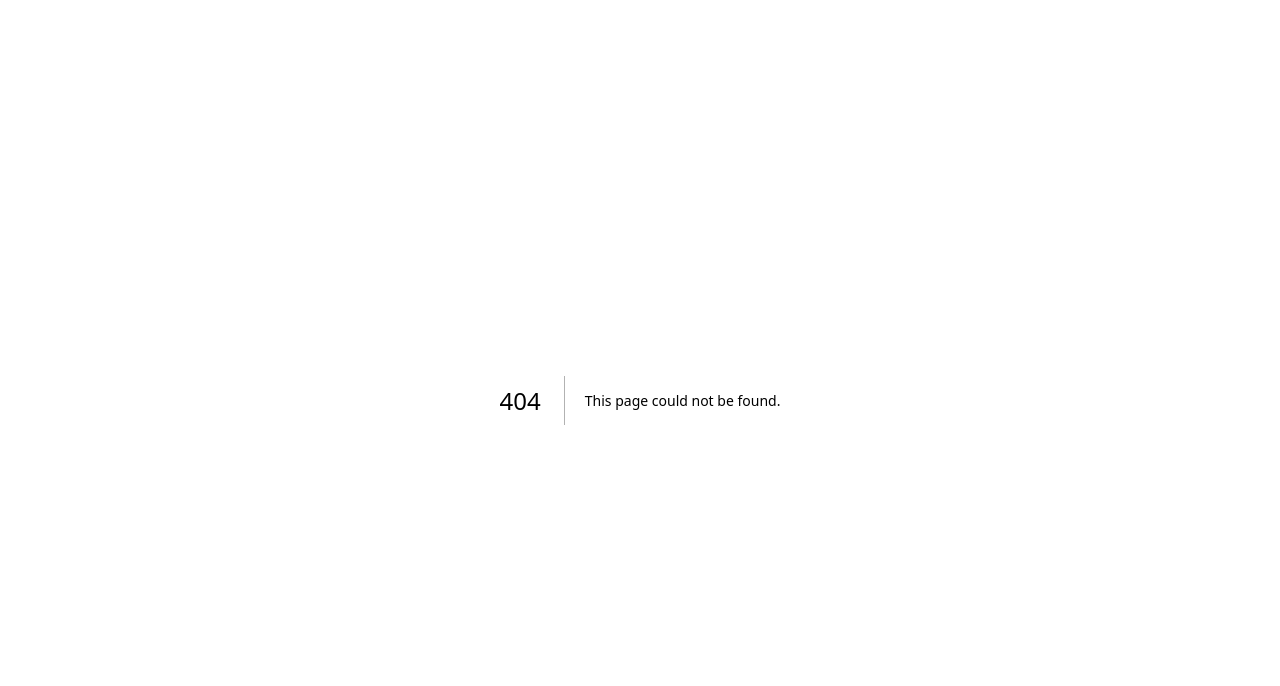
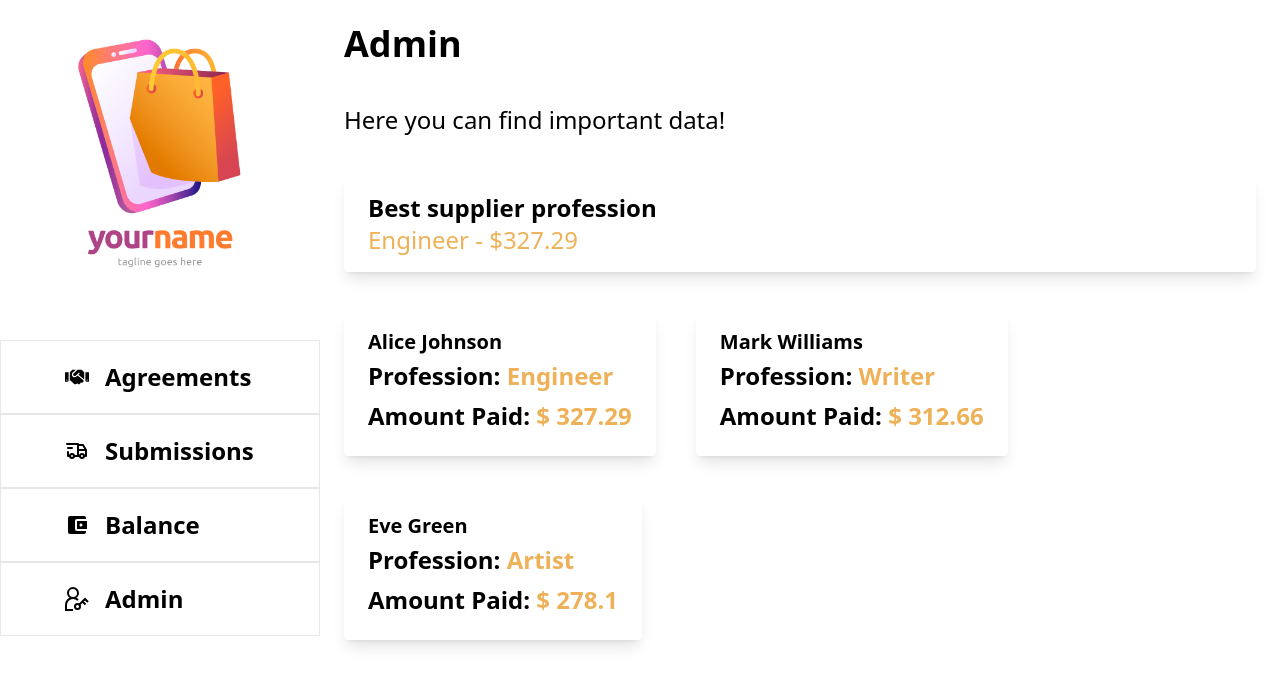
Before and after one commit to ManuelDevWeb/VendorManager_Nodejs_React, a Next.js app in the folder front/: page /admin in a window 1280 px wide. Before the commit this address had no page. Shown: the top 686 px of the page. Built offline with nearby package versions, Linux system fonts and the light colour scheme.

Commit message:
Feature: add some components and pages

```diff
--- a/front/src/components/Balance.tsx
+++ /dev/null
@@ -1,5 +0,0 @@
-const Balance = () => {
-  return <div>Balance</div>;
-};
-
-export { Balance };
--- /dev/null
+++ b/front/src/components/BestBuyerCard.tsx
@@ -0,0 +1,30 @@
+interface BestBuyerCardProps {
+  buyer: {
+    id: number;
+    firstName: string;
+    lastName: string;
+    profession: string;
+    amountPaid: number;
+  };
+}
+
+const BestBuyerCard = ({ buyer }: BestBuyerCardProps) => {
+  return (
+    <div className="max-w-sm rounded overflow-hidden shadow-lg">
+      <div className="px-6 py-4">
+        <div className="font-bold text-xl mb-1">
+          {buyer.firstName} {buyer.lastName}
+        </div>
+        <p className="mb-2 font-black text-2xl">
+          Profession: <span className="text-[#eeb158]">{buyer.profession}</span>
+        </p>
+        <p className="mb-2 font-black text-2xl ">
+          Amount Paid:{" "}
+          <span className="text-[#eeb158]"> $ {buyer.amountPaid} </span>
+        </p>
+      </div>
+    </div>
+  );
+};
+
+export { BestBuyerCard };
--- /dev/null
+++ b/front/src/components/ListSubmissions.tsx
@@ -0,0 +1,55 @@
+// Components
+import { SubmissionCard } from "./SubmissionCard";
+
+const data = [
+  {
+    id: 3,
+    description: "Sample submission 3",
+    price: 144.33,
+    paid: false,
+    paymentDate: null,
+    createdAt: "2023-10-09T05:37:28.683Z",
+    updatedAt: "2023-10-09T05:37:28.683Z",
+    AgreementId: 3,
+    Agreement: {
+      id: 3,
+      terms: "Sample terms for agreement 3",
+      status: "in_progress",
+      createdAt: "2023-10-09T05:37:28.682Z",
+      updatedAt: "2023-10-09T05:37:28.682Z",
+      SupplierId: 6,
+      BuyerId: 2,
+    },
+  },
+  {
+    id: 4,
+    description: "Sample submission 4",
+    price: 199.44,
+    paid: false,
+    paymentDate: null,
+    createdAt: "2023-10-09T05:37:28.683Z",
+    updatedAt: "2023-10-09T05:37:28.683Z",
+    AgreementId: 4,
+    Agreement: {
+      id: 4,
+      terms: "Sample terms for agreement 4",
+      status: "in_progress",
+      createdAt: "2023-10-09T05:37:28.682Z",
+      updatedAt: "2023-10-09T05:37:28.682Z",
+      SupplierId: 7,
+      BuyerId: 2,
+    },
+  },
+];
+
+const ListSubmissions = () => {
+  return (
+    <div className="flex flex-col md:flex-row gap-10 flex-wrap">
+      {data.map((item) => (
+        <SubmissionCard key={item.id} submission={item} />
+      ))}
+    </div>
+  );
+};
+
+export { ListSubmissions };
--- a/front/src/components/Sidebar.tsx
+++ b/front/src/components/Sidebar.tsx
@@ -11,10 +11,15 @@ import { ItemNavProps } from "../interface/index";
 import { useVendorManager } from "@/hooks/useVendorManager";
 
 const Sidebar = () => {
-  const { navCategories }: { navCategories?: ItemNavProps[] } =
+  const {
+    navCategories,
+    navCategoriesAdmin,
+  }: { navCategories?: ItemNavProps[]; navCategoriesAdmin?: ItemNavProps[] } =
     useVendorManager();
 
-  //   const [adminProtected, setAdminProtected] = useState(true);
+  const [isAdmin, setIsAdmin] = useState(true);
+
+  const tabNav = isAdmin ? navCategoriesAdmin : navCategories;
 
   return (
     <>
@@ -27,7 +32,7 @@ const Sidebar = () => {
       />
 
       <nav className="mt-10">
-        {navCategories?.map((item: ItemNavProps) => (
+        {tabNav?.map((item: ItemNavProps) => (
           <ItemNav key={item.id} item={item} />
         ))}
       </nav>
--- /dev/null
+++ b/front/src/components/SubmissionCard.tsx
@@ -0,0 +1,57 @@
+import { useState } from "react";
+
+interface SubmissionCardProps {
+  submission: {
+    id: number;
+    description: string;
+    price: number;
+    paid: boolean;
+    paymentDate: string | null;
+    createdAt: string;
+    updatedAt: string;
+    AgreementId: number;
+    Agreement: {
+      id: number;
+      terms: string;
+      status: string;
+      createdAt: string;
+      updatedAt: string;
+      SupplierId: number;
+      BuyerId: number;
+    };
+  };
+}
+
+const SubmissionCard = ({ submission }: SubmissionCardProps) => {
+  const paid = submission.paid;
+
+  return (
+    <div className="max-w-sm rounded overflow-hidden shadow-lg">
+      <div className="px-6 py-4">
+        <div className="font-bold text-xl mb-1">{submission.description}</div>
+        <p className="mb-2 font-black text-2xl text-[#eeb158]">
+          Price: $ {submission.price}
+        </p>
+        <span
+          className={`${
+            paid ? "bg-green-500" : "bg-red-500"
+          } inline-block rounded-full px-3 py-1 text-sm font-semibold text-white mr-2 mb-2`}
+        >
+          {paid ? "Paid" : "Not paid"}
+        </span>
+      </div>
+      {
+        // Button to pay
+        !paid && (
+          <div className="px-6 pb-4 w-full">
+            <button className="bg-pink-700 hover:bg-pink-950 text-white font-bold py-2 px-4 rounded w-full">
+              Go to payment
+            </button>
+          </div>
+        )
+      }
+    </div>
+  );
+};
+
+export { SubmissionCard };
--- a/front/src/context/VendorManagerProvider.tsx
+++ b/front/src/context/VendorManagerProvider.tsx
@@ -10,7 +10,6 @@ import { ItemNavProps } from "../interface/index";
 
 // Icons
 import { GrUserAdmin } from "react-icons/gr";
-import { RiAccountCircleFill } from "react-icons/ri";
 import { FaHandshake } from "react-icons/fa";
 import { MdAccountBalanceWallet } from "react-icons/md";
 import { TbTruckDelivery } from "react-icons/tb";
@@ -34,6 +33,10 @@ const nav = [
     href: "/balance",
     icon: <MdAccountBalanceWallet />,
   },
+];
+
+const navAdmin = [
+  ...nav,
   {
     id: 4,
     name: "Admin",
@@ -45,26 +48,31 @@ const nav = [
 const VendorManagerContext = createContext({});
 
 const VendorManagerProvider = ({ children }: VendorManagerProviderProps) => {
-  const [navCategories, setNavCategories] = useState<ItemNavProps[]>(nav);
+  const navCategories: Array<ItemNavProps> = nav;
+  const navCategoriesAdmin: Array<ItemNavProps> = navAdmin;
+
   const [currentNavCategory, setCurrentNavCategory] = useState<
     ItemNavProps | undefined
   >(undefined);
 
   const router = useRouter();
+  const currentRoute = router.pathname;
 
   const handleClickCategory = (category: ItemNavProps): void => {
     setCurrentNavCategory(category);
-    router.push("/");
+    router.push(category.href);
   };
 
   useEffect(() => {
-    setCurrentNavCategory(nav[0]);
-  }, [navCategories]);
+    const findIndexNav = nav.findIndex((item) => item.href === currentRoute);
+    setCurrentNavCategory(nav[findIndexNav]);
+  }, [navCategories, currentRoute]);
 
   return (
     <VendorManagerContext.Provider
       value={{
         navCategories,
+        navCategoriesAdmin,
         currentNavCategory,
         handleClickCategory,
       }}
--- a/front/src/layout/Layout.tsx
+++ b/front/src/layout/Layout.tsx
@@ -3,25 +3,29 @@ import Head from "next/head";
 // Components
 import { Sidebar } from "@/components/Sidebar";
 
+// Custom Hooks
+import { useVendorManager } from "@/hooks/useVendorManager";
+
 interface LayoutProps {
   children: React.ReactNode;
-  page: string;
 }
 
-const Layout = ({ children, page }: LayoutProps) => {
+const Layout = ({ children }: LayoutProps) => {
+  const { currentNavCategory }: any = useVendorManager();
+
   return (
     <>
       <Head>
-        <title>Vendor Manager - {page}</title>
+        <title>Vendor Manager - {currentNavCategory?.name}</title>
         <meta name="description" content="Vendor Manager" />
       </Head>
 
-      <div className="flex">
+      <div className="md:flex">
         <aside className="md:w-4/12 xl:w-1/4 2xl:w-1/5">
           <Sidebar />
         </aside>
         <main className="md:w-8/12 xl:w-3/4 2xl:w-4/5 h-screen overflow-y-scroll">
-          <div className="p-10">{children}</div>
+          <div className="p-6">{children}</div>
         </main>
       </div>
     </>
--- /dev/null
+++ b/front/src/pages/admin.tsx
@@ -0,0 +1,57 @@
+// Layout
+import { Layout } from "@/layout/Layout";
+
+// Components
+import { BestBuyerCard } from "@/components/BestBuyerCard";
+
+const bestSupplierProfession = {
+  profession: "Engineer",
+  amountPaid: 327.29,
+};
+
+const bestBuyers = [
+  {
+    id: 1,
+    firstName: "Alice",
+    lastName: "Johnson",
+    profession: "Engineer",
+    amountPaid: 327.29,
+  },
+  {
+    id: 4,
+    firstName: "Mark",
+    lastName: "Williams",
+    profession: "Writer",
+    amountPaid: 312.66,
+  },
+  {
+    id: 3,
+    firstName: "Eve",
+    lastName: "Green",
+    profession: "Artist",
+    amountPaid: 278.1,
+  },
+];
+
+const admin = () => {
+  return (
+    <Layout>
+      <h1 className="text-4xl font-black">Admin</h1>
+      <p className="text-2xl my-10">Here you can find important data!</p>
+      <div className="rounded overflow-hidden shadow-lg px-6 py-4 my-10">
+        <h2 className="text-2xl font-black">Best supplier profession</h2>
+        <p className="text-2xl text-[#eeb158]">
+          {bestSupplierProfession.profession} - $
+          {bestSupplierProfession.amountPaid}
+        </p>
+      </div>
+      <div className="flex flex-col md:flex-row gap-10 flex-wrap">
+        {bestBuyers.map((item) => (
+          <BestBuyerCard key={item.id} buyer={item} />
+        ))}
+      </div>
+    </Layout>
+  );
+};
+
+export default admin;
--- /dev/null
+++ b/front/src/pages/balance.tsx
@@ -0,0 +1,18 @@
+// Layout
+import { Layout } from "@/layout/Layout";
+
+const balance = () => {
+  return (
+    <Layout>
+      <h1 className="text-4xl font-black">Balance</h1>
+      <p className="text-2xl my-10">
+        You can add balance to your account here!.
+      </p>
+      <div className="flex flex-col md:flex-row gap-10 flex-wrap">
+        <p>Balance!!</p>
+      </div>
+    </Layout>
+  );
+};
+
+export default balance;
--- a/front/src/pages/index.tsx
+++ b/front/src/pages/index.tsx
@@ -2,44 +2,23 @@ import { Inter } from "next/font/google";
 
 const inter = Inter({ subsets: ["latin"] });
 
-// Custom Hooks
-import { useVendorManager } from "@/hooks/useVendorManager";
-
 // Components
 import { ListAgreements } from "@/components/ListAgreements";
-import { Balance } from "@/components/Balance";
 
 // Layout
 import { Layout } from "@/layout/Layout";
 
 export default function Home() {
-  const { currentNavCategory }: any = useVendorManager();
-
   return (
-    <Layout page={`${currentNavCategory?.name}`}>
-      {currentNavCategory?.id === 1 && (
-        <>
-          {" "}
+    <Layout>
       <h1 className="text-4xl font-black">Agreements</h1>
       <p className="text-2xl my-10">
         Here you can find all the agreements you have with other users.
       </p>
+
       <div className="flex flex-col md:flex-row gap-10 flex-wrap">
         <ListAgreements />
       </div>
-        </>
-      )}
-      {currentNavCategory?.id === 3 && (
-        <>
-          <h1 className="text-4xl font-black">Balance</h1>
-          <p className="text-2xl my-10">
-            Here you can find all the agreements you have with other users.
-          </p>
-          <div className="flex flex-col md:flex-row gap-10 flex-wrap">
-            <Balance />
-          </div>
-        </>
-      )}
     </Layout>
   );
 }
--- /dev/null
+++ b/front/src/pages/submissions.tsx
@@ -0,0 +1,21 @@
+// Layout
+import { Layout } from "@/layout/Layout";
+
+// Components
+import { ListSubmissions } from "@/components/ListSubmissions";
+
+const submissions = () => {
+  return (
+    <Layout>
+      <h1 className="text-4xl font-black">Submissions</h1>
+      <p className="text-2xl my-10">
+        Here you can see and pay all your submissions.
+      </p>
+      <div className="flex flex-col md:flex-row gap-10 flex-wrap">
+        <ListSubmissions />
+      </div>
+    </Layout>
+  );
+};
+
+export default submissions;
--- a/front/tailwind.config.js
+++ b/front/tailwind.config.js
@@ -1,18 +1,19 @@
 /** @type {import('tailwindcss').Config} */
 module.exports = {
   content: [
-    './src/pages/**/*.{js,ts,jsx,tsx,mdx}',
-    './src/components/**/*.{js,ts,jsx,tsx,mdx}',
-    './src/app/**/*.{js,ts,jsx,tsx,mdx}',
+    "./src/pages/**/*.{js,ts,jsx,tsx,mdx}",
+    "./src/components/**/*.{js,ts,jsx,tsx,mdx}",
+    "./src/app/**/*.{js,ts,jsx,tsx,mdx}",
+    "./src/layout/**/*.{js,ts,jsx,tsx,mdx}",
   ],
   theme: {
     extend: {
       backgroundImage: {
-        'gradient-radial': 'radial-gradient(var(--tw-gradient-stops))',
-        'gradient-conic':
-          'conic-gradient(from 180deg at 50% 50%, var(--tw-gradient-stops))',
+        "gradient-radial": "radial-gradient(var(--tw-gradient-stops))",
+        "gradient-conic":
+          "conic-gradient(from 180deg at 50% 50%, var(--tw-gradient-stops))",
       },
     },
   },
   plugins: [],
-}
+};
```
Also changed, not shown: 2 other files (tests, documents, lock files or other folders). Lines whose indentation alone changed are shown as unchanged.
